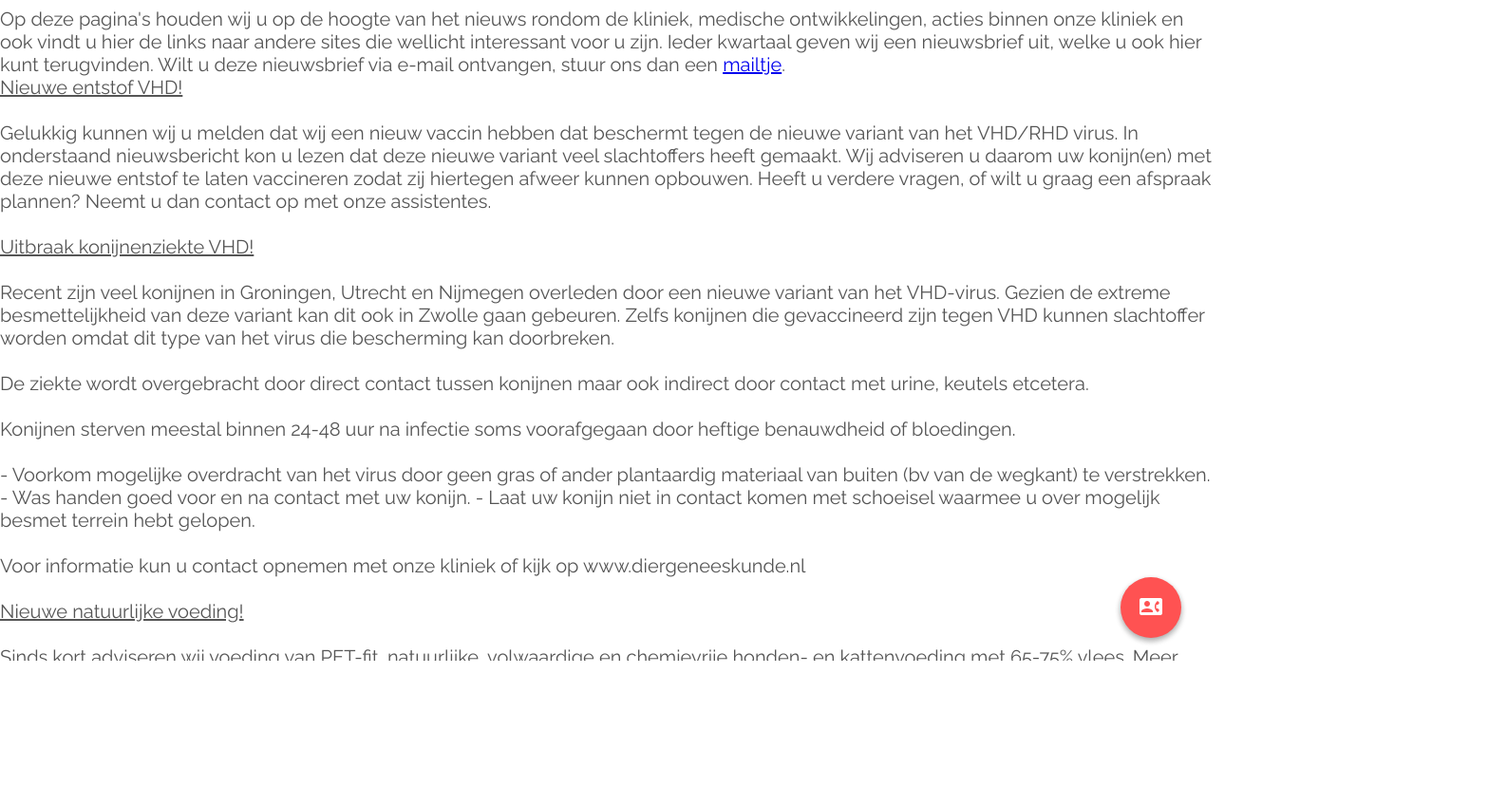
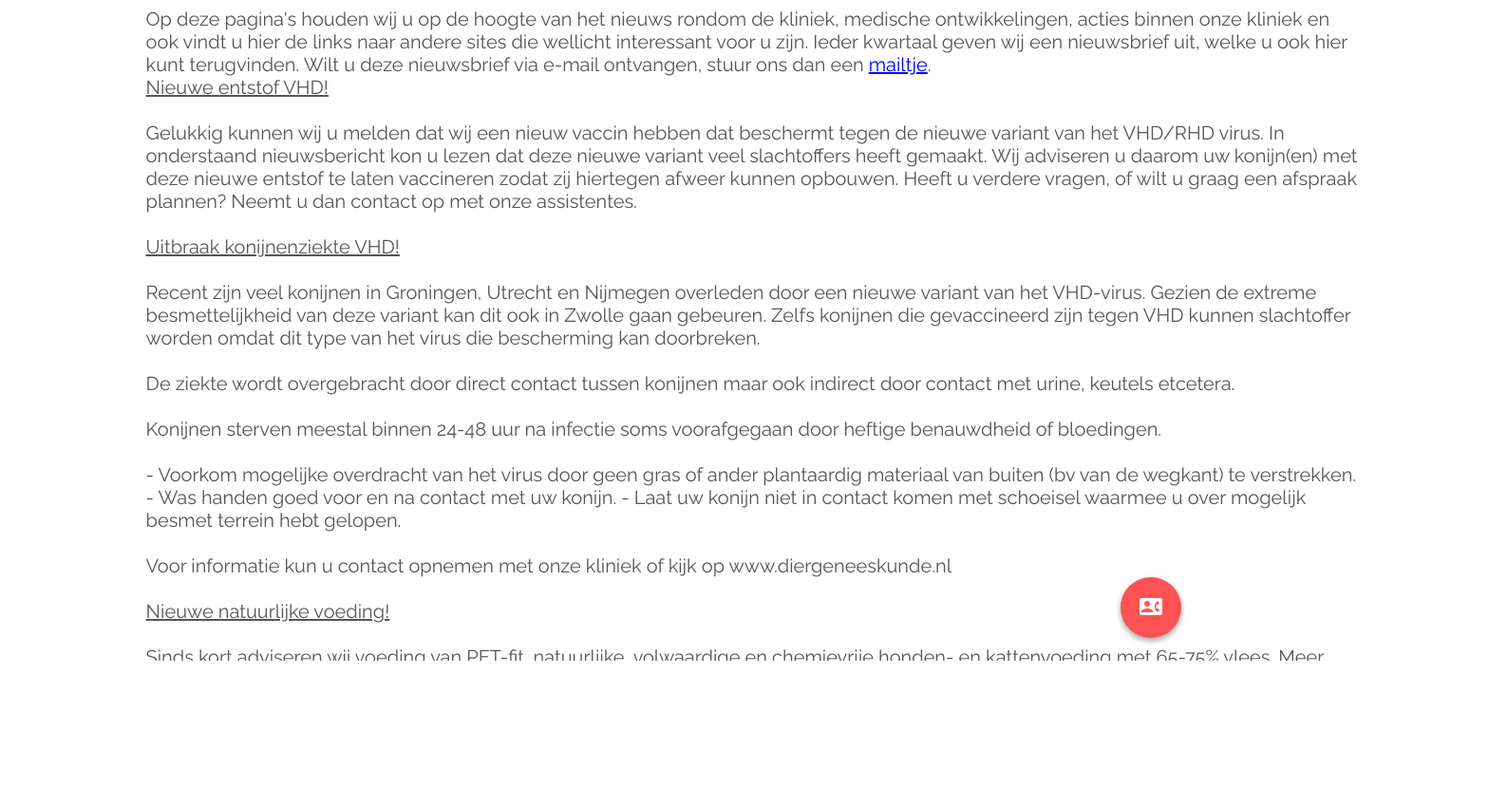
Before and after one commit to sdw7020/dierenkliniekdebeer, a plain HTML site: page pages/nieuws.html in a window 1280 px wide. Shown: the part 104-932 px from the top of the page at 95% size, 1587 px wide, since content can reach past the window. Drawn offline with nearby package versions, Linux system fonts and the light colour scheme; files whose address does not match are found by name.

Commit message:
Update pagesStyle.css

```diff
--- a/pages/pagesStyle.css
+++ b/pages/pagesStyle.css
@@ -1,4 +1,5 @@
 body {
+  overflow: hidden;
 }
 
 #header {
@@ -23,6 +24,8 @@ body {
 }
 
 .container {
+  padding-left: 12%;
+  padding-right: 12%;
   width: 100%;
   height: calc(100% - 64px);
   left: 0px;
```
